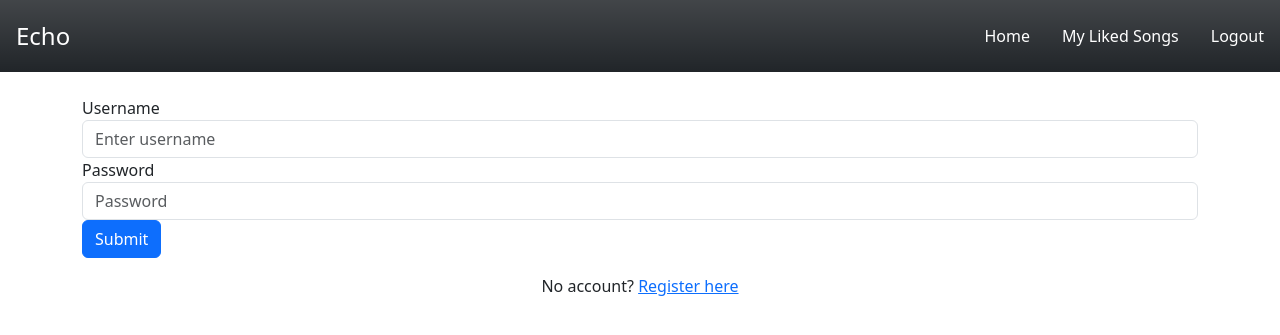
After one commit to cheesecake70/echo, a Flask app: page /login in a window 1280 px wide. The commit adds this page. Shown: the top 335 px of the page. Run offline with Flask 3, Linux system fonts and the light colour scheme.

Commit message:
integrated user login, registration and logout

```diff
--- a/app.py
+++ b/app.py
@@ -1,24 +1,81 @@
 # imports
-
-from flask import Flask, render_template, request, session, redirect, url_for, jsonify
+from functools import wraps
+from flask import Flask, render_template, request, session, redirect, url_for
 from utils import (
     load_songs,
     load_profile,
     recommend_songs,
     save_profile,
-    update_profile
+    update_profile,
+    get_liked_songs,
+    register_user,
+    verify_password
 )
-
 
 # configure application
 app = Flask(__name__)
 app.secret_key = 'your-secret-key-here'  # Required for session to work
 
+def login_required(f):
+    @wraps(f)
+    def decorated_function(*args, **kwargs):
+        if "user_id" not in session:
+            return redirect(url_for("login"))
+        return f(*args, **kwargs)
+    return decorated_function
+
+@app.route("/register", methods=["GET","POST"])
+def register():
+    if "user_id" in session:
+        return redirect(url_for("index"))
+    error = None
+    if request.method == "POST":
+        username = request.form["username"]
+        password = request.form["password"]
+        confirm_password = request.form["confirm_password"]
+        if password != confirm_password:
+            error = "Passwords do not match. Please try again."
+            return render_template("register.html", error=error)
+        result=register_user(username, password)
+        if result["success"]:
+            session["user_id"] = result["user_id"]
+            return redirect(url_for("index"))
+        else:
+            error = "Username already exists. Please choose a different one."
+            return render_template("register.html", error=error)
+
+    return render_template("register.html")
+
+@app.route("/login",methods = ["GET","POST"])
+def login():
+    if "user_id" in session:
+        return redirect(url_for("index"))
+    error = None
+    if request.method == "POST":
+        username = request.form.get("username")
+        password = request.form.get("password")
+        user = verify_password(username, password)
+        if user:
+            session["user_id"] = user["id"]
+            return redirect(url_for("index"))
+        else:
+            error="Invalid username or password. Please try again."
+            return render_template("login.html", error=error)
+    return render_template("login.html")
+
+@app.route("/logout")
+def logout():
+    session.clear()
+    return redirect(url_for("login"))
+
+
 
 @app.route("/", methods=["GET", "POST"])
+@login_required
 def index():
     songs = load_songs()
-    profile = load_profile()
+    profile = load_profile(session["user_id"])
+
 
     song_titles = [song["name"] for song in songs]
 
@@ -65,7 +122,7 @@ def index():
                 return redirect(url_for('index'))
 
             profile = update_profile(profile, song, feedback)
-            save_profile(profile)
+            save_profile(session["user_id"], profile)
 
             # Store session state for page restoration
             session["last_song"] = selected_song
@@ -77,7 +134,7 @@ def index():
             session["feedbacked_songs"] = feedbacked
 
             # Verify the save
-            saved_profile = load_profile()
+            saved_profile = load_profile(session["user_id"])
             print(f"DEBUG: Feedback={feedback}, Song={rec_song_title}, Liked songs in saved profile: {saved_profile.get('liked_songs', [])}")
 
             # Redirect to refresh the page with updated data
@@ -103,19 +160,11 @@ def index():
         feedbacked_songs=feedbacked_songs
     )
 
-
 @app.route("/liked")
+@login_required
 def liked():
-    profile = load_profile()
-    liked_songs = profile.get("liked_songs", [])
-
-    if liked_songs:
-        songs = load_songs()
-        liked_songs_details = [song for song in songs if song["name"] in liked_songs]
-    else:
-        liked_songs_details = []
-
-    return render_template("liked.html", liked_songs=liked_songs_details)
+    liked_songs = get_liked_songs(session["user_id"])
+    return render_template("liked.html", liked_songs=liked_songs)
 
 
 # run
--- a/templates/base.html
+++ b/templates/base.html
@@ -7,7 +7,6 @@
     <title>Music Recommender</title>
     <link href="https://cdn.jsdelivr.net/npm/bootstrap@5.3.8/dist/css/bootstrap.min.css" rel="stylesheet" integrity="sha384-sRIl4kxILFvY47J16cr9ZwB07vP4J8+LH7qKQnuqkuIAvNWLzeN8tE5YBujZqJLB" crossorigin="anonymous">
   </head>
-
 <body>
 <header class="d-flex flex-wrap justify-content-center py-3 mb-4 bg-dark bg-gradient text-white">
     <a href="{{ url_for('index') }}" class="d-flex align-items-center mb-3 mb-md-0 me-md-auto link-body-emphasis text-decoration-none">
@@ -20,6 +19,9 @@
         <li class="nav-item">
             <a href="{{ url_for('liked') }}" class="nav-link {% if request.path == '/liked' %}active bg-success bg-gradient{% else %}text-white{% endif %}">My Liked Songs</a>
         </li>
+        <li class="nav-item">
+            <a href="{{ url_for('logout') }}" class="nav-link {% if request.path == '/liked' %}active bg-success bg-gradient{% else %}text-white{% endif %}">Logout</a>
+        </li>
     </ul>
 </header>
 
--- /dev/null
+++ b/templates/login.html
@@ -0,0 +1,26 @@
+{% extends "base.html" %}
+
+{% block content %}
+<div>
+  {% if error %}
+        <div class="alert alert-danger">{{ error }}</div>
+  {% endif %}
+  <form method="POST">
+    <div class="form-group">
+      <label>Username</label>
+      <input type="text" class="form-control" id="Username" aria-describedby="emailHelp" placeholder="Enter username" >
+
+    </div>
+    <div class="form-group">
+      <label for="exampleInputPassword1">Password</label>
+      <input type="password" class="form-control" id="Password" placeholder="Password">
+    </div>
+    <button type="submit" class="btn btn-primary">Submit</button>
+  </form>
+  <p class="mt-3 text-center">
+              No account? <a href="{{ url_for('register') }}">Register here</a>
+  </p>
+</div>
+
+
+{% endblock %}
--- a/utils.py
+++ b/utils.py
@@ -117,7 +117,6 @@ def get_liked_songs(user_id):
         JOIN songs   ON liked_songs.song_id  = songs.id
         JOIN artists ON songs.artist_id      = artists.id
         WHERE liked_songs.user_id = ?
-        ORDER BY liked_songs.liked_at DESC
     """, (user_id,)).fetchall()
     conn.close()
     return [dict(r) for r in rows]
@@ -125,7 +124,7 @@ def get_liked_songs(user_id):
 def register_user(username, password):
     conn = get_db_connection()
     try:
-        conn.execute("INSERT INTO users (username, password_hash) VALUES (?, ?)",
+        conn.execute("INSERT INTO users (username, password) VALUES (?, ?)",
                      (username, generate_password_hash(password)))
         user_id = conn.execute("SELECT last_insert_rowid()").fetchone()[0]
         conn.execute("INSERT INTO user_profiles (user_id) VALUES (?)", (user_id,))
@@ -137,7 +136,7 @@ def register_user(username, password):
         conn.close()
 
 def verify_password(username, password):
-    conn = get_db_connexction()
+    conn = get_db_connection()
     user = conn.execute("SELECT * FROM users WHERE username = ?", (username,)).fetchone()
     conn.close()
     if user and check_password_hash(user["password_hash"], password):
```
Also changed, not shown: templates/register.html (added, +29 -0 lines), user_profile.json (deleted, +0 -28 lines), songs.db.
